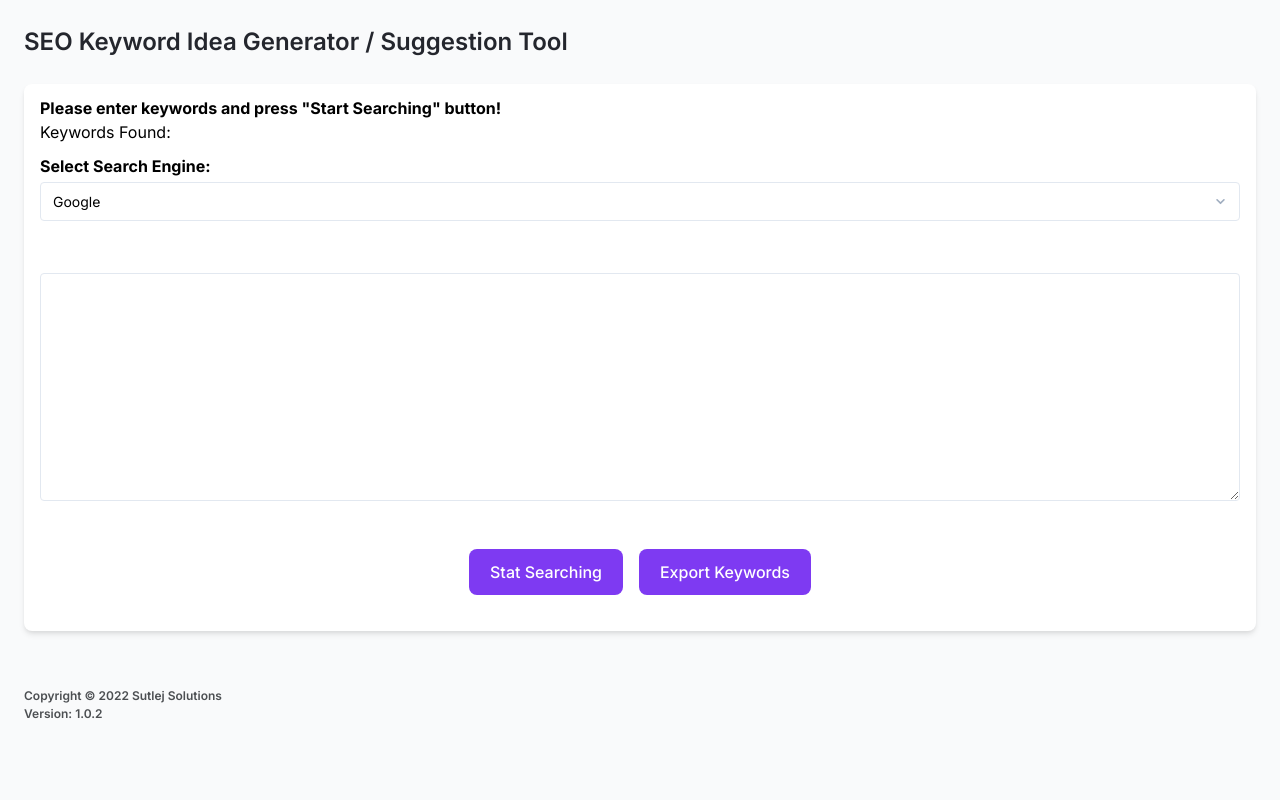
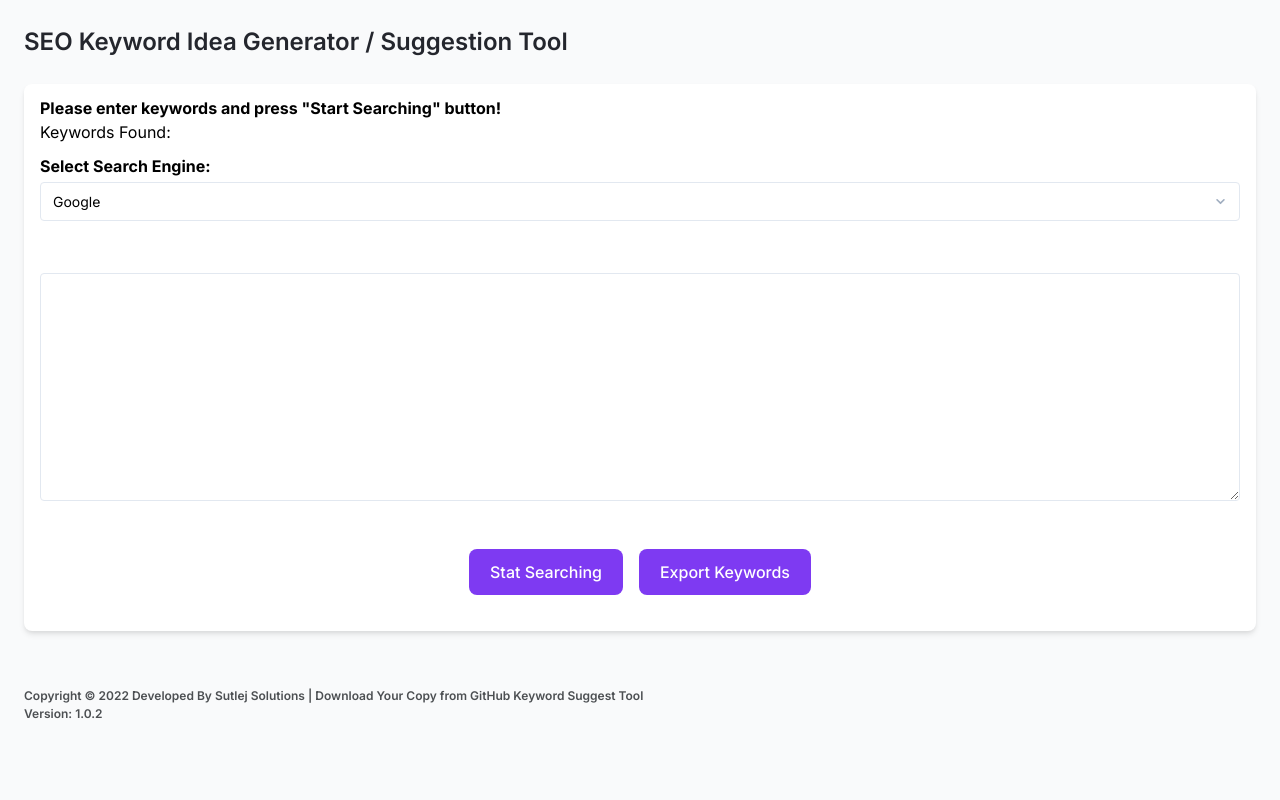
Before and after one commit to rmak78/keyword-suggest-tool, a PHP site: page / in a window 1280 px wide. Run offline with PHP 8.4, Linux system fonts and the light colour scheme.

Commit message:
Added Link at Footer
Footer Links Fix

```diff
--- a/src/index.php
+++ b/src/index.php
@@ -497,7 +497,8 @@ div.pagination{font-size:11px;text-align:center;padding:2px 4px 2px 0;color:#ccc
             <p
               class="my-6 text-xs font-semibold text-gray-600 dark:text-gray-400"
             >
-             Copyright &copy; 2022 <a href="https://www.sutlej.net" target="_blank">Sutlej Solutions</a> <br /> Version: 1.0.2
+             Copyright &copy; 2022 <a href="https://www.sutlej.net" target="_blank">Developed By Sutlej Solutions</a> |
+		    Download Your Copy from GitHub <a href="https://github.com/rmak78/keyword-suggest-tool" >Keyword Suggest Tool<a><br /> Version: 1.0.2
             </p>
           </div>
         </main>
```
